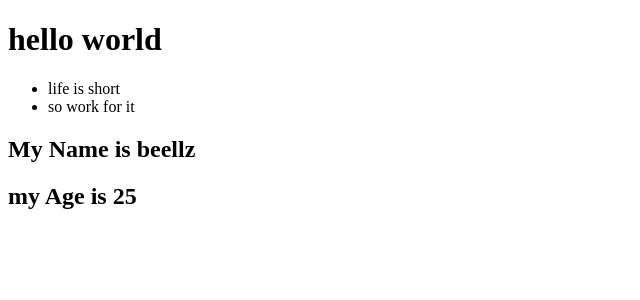
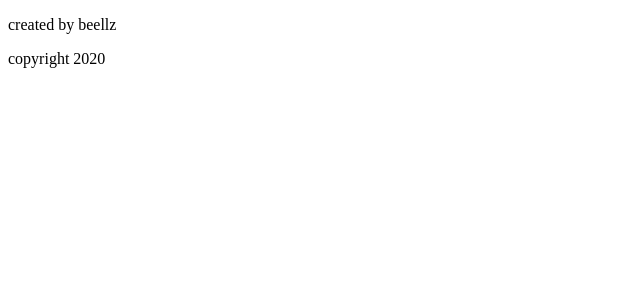
Before and after one commit to beellz/React-hello, a React (Create React App) app: page / in a window 1280 px wide. Shown: the top 300 px of the page, without its empty margins (0-640 px from the left). Built offline with nearby package versions, Linux system fonts and the light colour scheme.

Commit message:
added date function

```diff
--- a/src/index.js
+++ b/src/index.js
@@ -3,17 +3,16 @@
 
 const name = "beellz";
 const age = 25;
+const CurrentDate = new Date();
+const year = CurrentDate.getFullYear();
+console.log(year);
 
 
 ReactDOM.render(
   <div>
-  <h1> hello world</h1>
-  <ul>
-    <li>life is short </li>
-    <li>so work for it </li>
-  </ul>
-<h2> My Name is {name}</h2>
-<h2> my Age is {age}</h2>
+
+    <p> created by {name}</p>
+<p> copyright {year}</p>
 
   </div>
   ,
```
